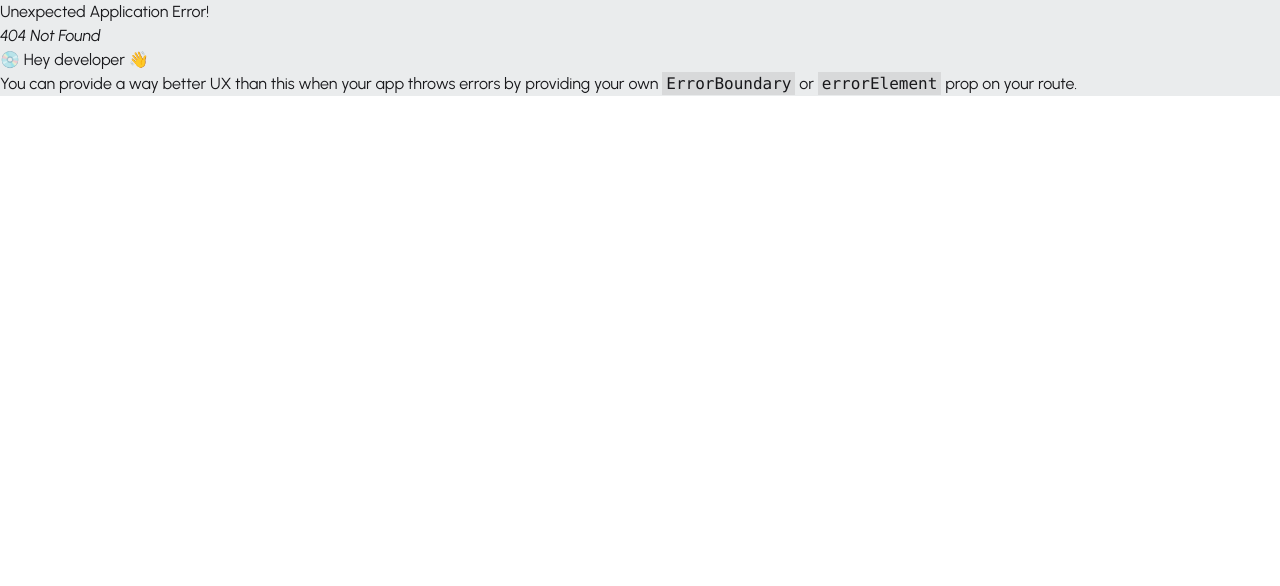
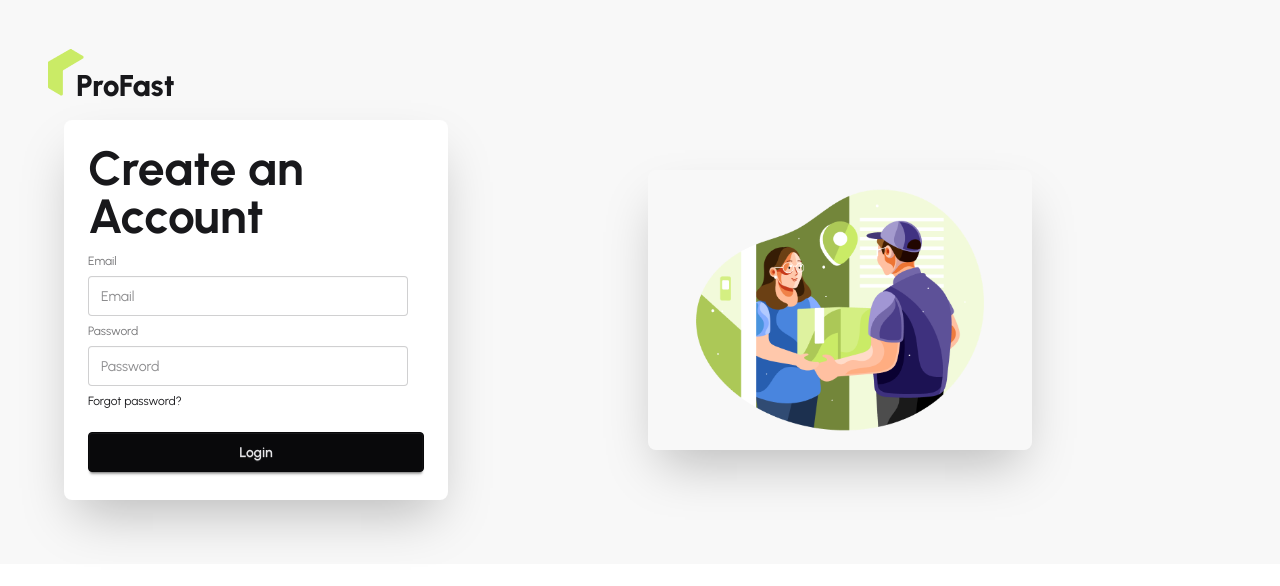
Before and after one commit to gmnayem631/zap-shift-client, a React (Vite) app: page /register in a window 1280 px wide. Before the commit this address had no page. Shown: the top 586 px of the page. Built offline with nearby package versions, Linux system fonts and the light colour scheme.

Commit message:
created register page, and added error handling in login and register page

```diff
--- a/src/pages/Authentication/Login/Login.jsx
+++ b/src/pages/Authentication/Login/Login.jsx
@@ -2,7 +2,11 @@
 import { useForm } from "react-hook-form";
 
 const Login = () => {
-  const { register, handleSubmit } = useForm();
+  const {
+    register,
+    handleSubmit,
+    formState: { errors },
+  } = useForm();
   const onSubmit = (data) => {
     console.log(data);
   };
@@ -23,6 +27,14 @@
           className="input"
           placeholder="Password"
         />
+        {errors.password?.type === "required" && (
+          <p className="text-red-500">Password is required</p>
+        )}
+        {errors.password?.type === "minLength" && (
+          <p className="text-red-500">
+            Passwords must be at least 6 characters or longer
+          </p>
+        )}
         <div>
           <a className="link link-hover">Forgot password?</a>
         </div>
--- /dev/null
+++ b/src/pages/Authentication/Register/Register.jsx
@@ -0,0 +1,59 @@
+import React from "react";
+import { useForm } from "react-hook-form";
+
+const Register = () => {
+  const {
+    register,
+    handleSubmit,
+    formState: { errors },
+  } = useForm();
+
+  const onSubmit = (data) => {
+    console.log(data);
+  };
+
+  return (
+    <div className="card bg-base-100 w-full max-w-sm shrink-0 shadow-2xl">
+      <div className="card-body">
+        <h1 className="text-5xl font-bold">Create an Account</h1>
+        <form onSubmit={handleSubmit(onSubmit)}>
+          <fieldset className="fieldset">
+            {/* Email field */}
+            <label className="label">Email</label>
+            <input
+              type="email"
+              {...register("email", { required: true })}
+              className="input"
+              placeholder="Email"
+            />
+            {errors.email?.type === "required" && (
+              <p className="text-red-500">Email is required</p>
+            )}
+            {/* Password field */}
+            <label className="label">Password</label>
+            <input
+              type="password"
+              {...register("password", { required: true, minLength: 6 })}
+              className="input"
+              placeholder="Password"
+            />
+            {errors.password?.type === "required" && (
+              <p className="text-red-500">Password is required</p>
+            )}
+            {errors.password?.type === "minLength" && (
+              <p className="text-red-500">
+                Passwords must be at least 6 characters or longer
+              </p>
+            )}
+            <div>
+              <a className="link link-hover">Forgot password?</a>
+            </div>
+            <button className="btn btn-neutral mt-4">Login</button>
+          </fieldset>
+        </form>
+      </div>
+    </div>
+  );
+};
+
+export default Register;
--- a/src/router/router.jsx
+++ b/src/router/router.jsx
@@ -5,6 +5,7 @@
 import Home from "../pages/Home/Home";
 import AuthLayout from "../layouts/AuthLayout";
 import Login from "../pages/Authentication/Login/Login";
+import Register from "../pages/Authentication/Register/Register";
 
 const router = createBrowserRouter([
   {
@@ -25,6 +26,10 @@
         path: "/login",
         Component: Login,
       },
+      {
+        path: "/register",
+        Component: Register,
+      },
     ],
   },
 ]);
```
